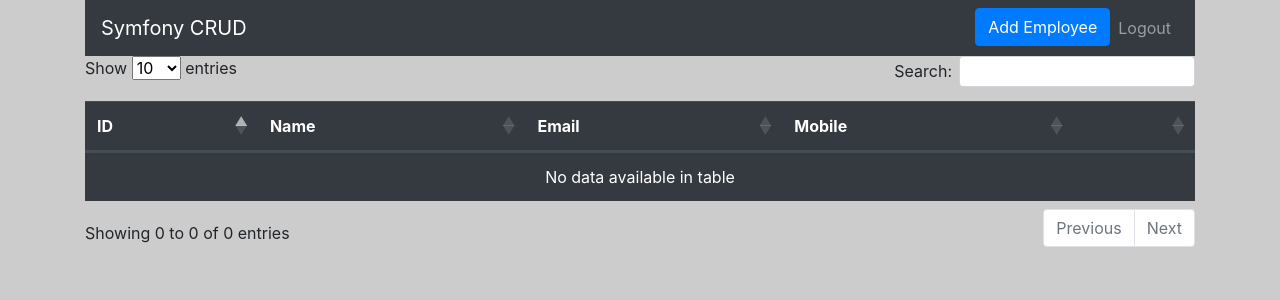
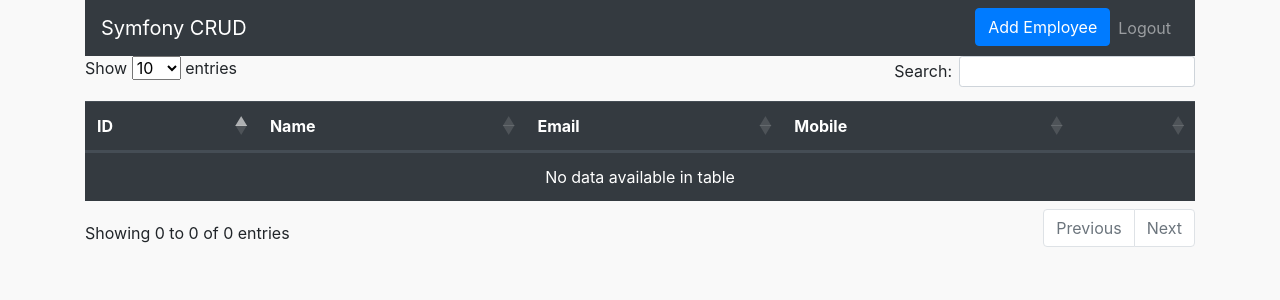
Before and after one commit to sankhomis192k/symfonycrud, a Symfony app: template templates/employee/index.html.twig in a window 1280 px wide. Shown: the top 300 px of the page. Run offline with Twig, Linux system fonts and the light colour scheme; the template is opened without the code that fills it, so the values that code supplies are empty; some libraries are stand-ins or nearby versions.

Commit message:
Update index.html.twig

```diff
--- a/templates/employee/index.html.twig
+++ b/templates/employee/index.html.twig
@@ -5,7 +5,7 @@
 <link rel="stylesheet" type="text/css" href="https://cdn.datatables.net/1.10.21/css/dataTables.bootstrap4.min.css">
 <style type="text/css">
       body {
-        background-color: #ccc;
+        background-color: #f9f9f9;
       }
 </style>
 {% endblock %}
```
